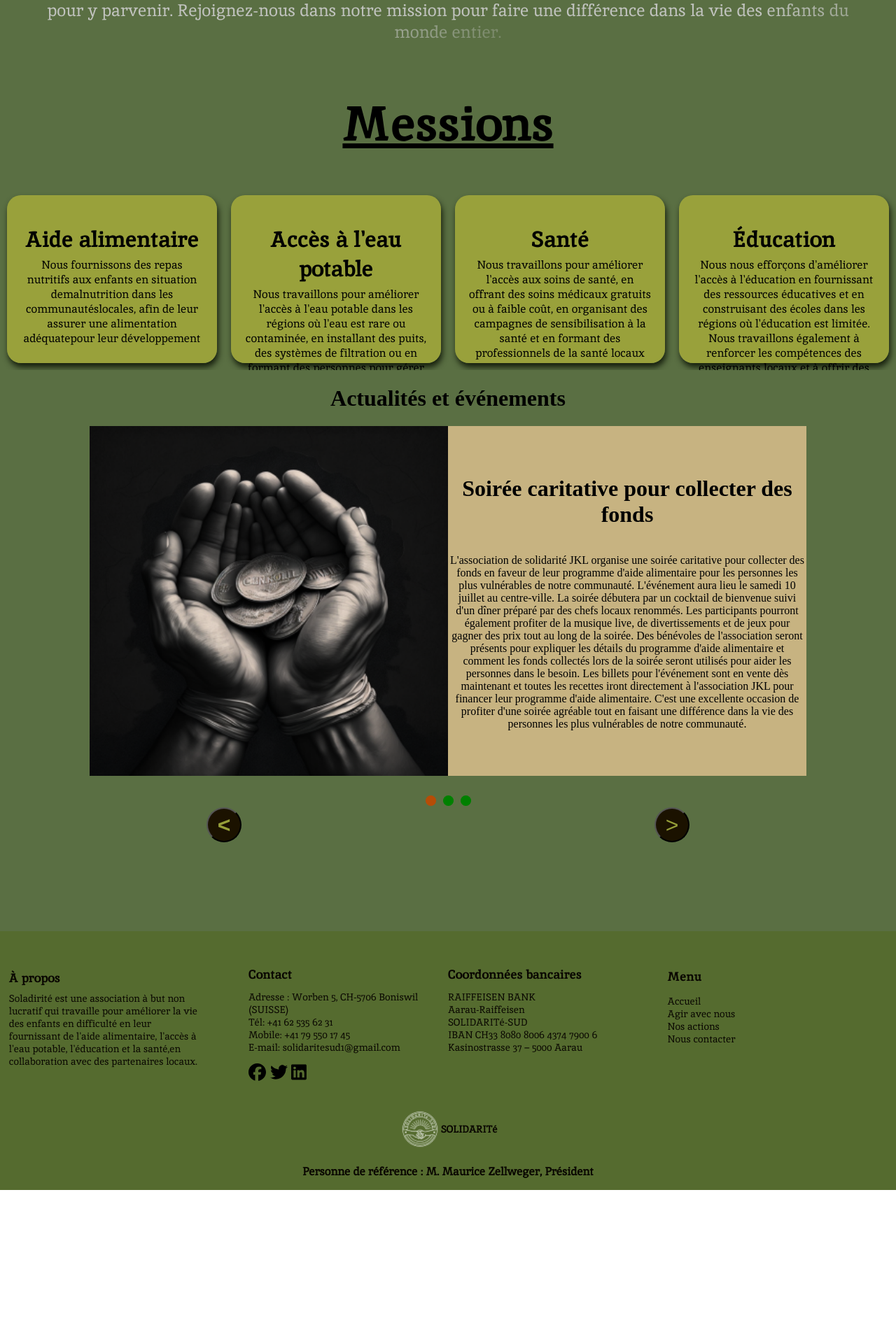
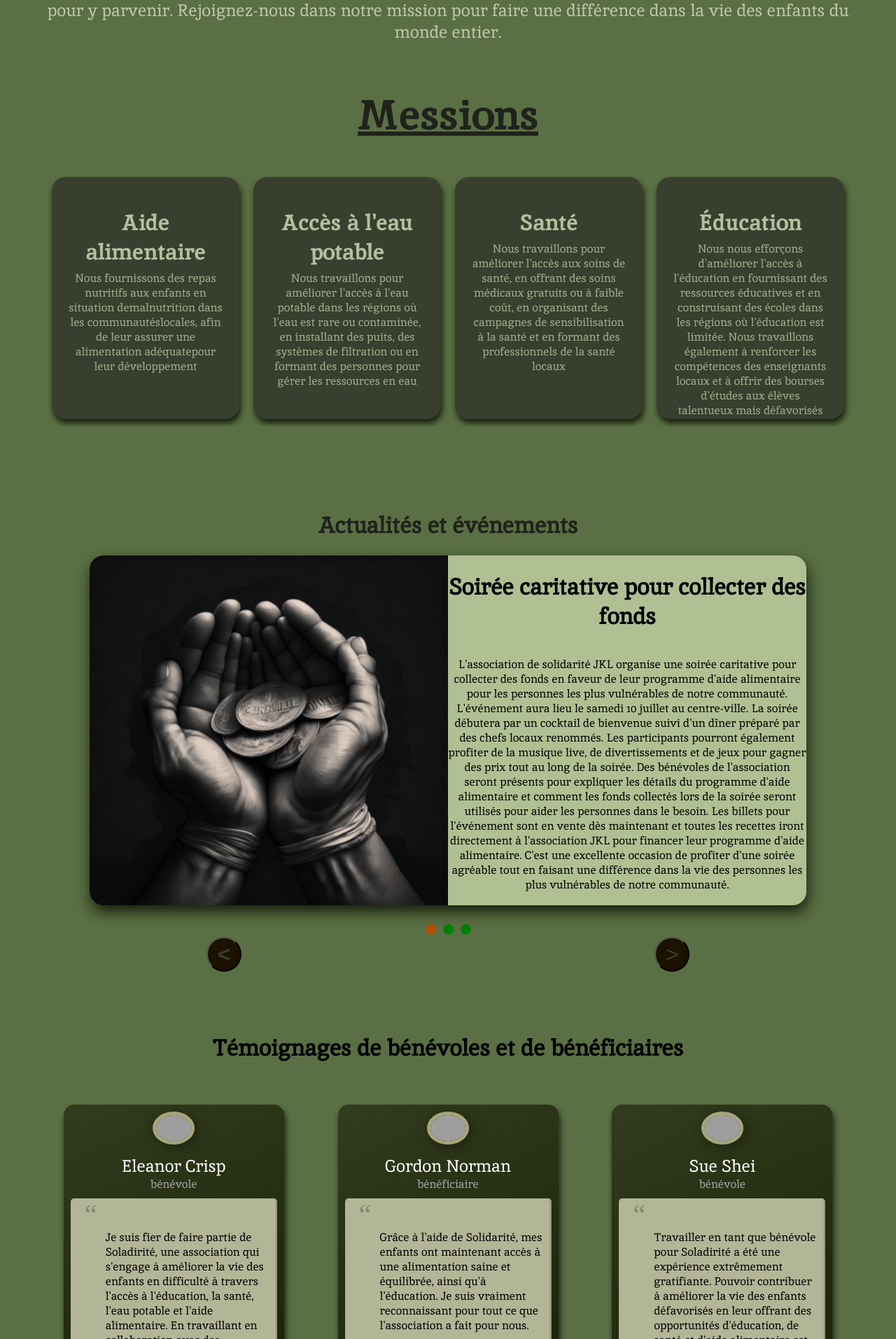
Before and after one commit to slimanej4c/sud, a Next.js app: page / in a window 1280 px wide. Shown: the part 886-2800 px from the top of the page at 70% size. Before the commit the page ends 2587 px from the top, so only its background shows below. Built offline with nearby package versions, Linux system fonts and the light colour scheme; grey boxes are pictures that could not be loaded.

Commit message:
add part65

```diff
--- a/components/Footer.js
+++ b/components/Footer.js
@@ -82,9 +82,9 @@ const link_array = [
                   <li>E-mail: solidaritesud1@gmail.com</li>
                 </ul>
                 <div className='footer-icons'>
-                <FontAwesomeIcon icon={faFacebook} style={{  color: "black" }} className="footer-icon"/>
-                <FontAwesomeIcon icon={faTwitter} style={{ color: "black" }} className="footer-icon"/>
-                <FontAwesomeIcon icon={faLinkedin} style={{  color: "black" }} className="footer-icon"/>
+                <FontAwesomeIcon icon={faFacebook}  className="footer-icon"/>
+                <FontAwesomeIcon icon={faTwitter}  className="footer-icon"/>
+                <FontAwesomeIcon icon={faLinkedin}  className="footer-icon"/>
               </div>
               </div>
         </div>
@@ -129,7 +129,7 @@ const link_array = [
                     </div>
             </div>
 
-        <h3>Personne de référence : M. Maurice Zellweger, Président</h3>
+        <h4>Personne de référence : M. Maurice Zellweger, Président</h4>
       </div>
 
   </footer>
--- a/package.json
+++ b/package.json
@@ -24,6 +24,7 @@
     "next": "13.3.0",
     "react": "18.2.0",
     "react-dom": "18.2.0",
+    "react-intersection-observer": "^9.4.3",
     "react-redux": "^8.0.5",
     "react-router": "^6.10.0",
     "react-router-redux": "^4.0.8",
--- a/pages/_app.tsx
+++ b/pages/_app.tsx
@@ -6,6 +6,7 @@ import '../styles/globals.css'
 import '../styles/home-part1.css'
 import '../styles/home-part2.css'
 import '../styles/home-part3.css'
+import '../styles/home-part4.css'
 import '../styles/footer.css'
 import { Provider } from 'react-redux';
 import  { store }  from '../Redux/store';
--- a/pages/index.tsx
+++ b/pages/index.tsx
@@ -177,46 +177,16 @@ function Home(props)  {
         },
       },
     };
-
     const messionVariants = {
-      hidden: {  opacity:0 },
-      visible: {
-
-        opacity:1 ,
-        transition: {
-
-          duration: 0,
-          type: "spring",
-          stiffness: 100,
-
-          mass: 0.5,
-          damping: 10,
-          staggerChildren: 0.1,
-          delayChildren: 0.5,
-        },
-      },
+      hidden: { opacity: 0 },
+      visible: { opacity: 1, transition: { staggerChildren: 1 , type: "spring", } },
     };
 
+    // Variants pour chaque élément de la liste de missions
     const mession_itemVariants = {
-      hidden: { x: "-200%", opacity: 0.5 },
-      visible: {
-        x: 0,
-        opacity: 1,
-        transition: {
-
-          duration: 3,
-
-          type: "spring",
-          stiffness: 100,
-          mass: 0.5,
-          damping: 10,
-          staggerChildren: 0.1,
-          delayChildren: 0.5,
-        },
-      },
+      hidden: { x: -3000 },
+      visible: { x: 0, transition: { duration: 1  , type: "spring",} },
     };
-
-
     return(
     <Layout
         title='httpOnly Auth | Home'
@@ -287,26 +257,28 @@ function Home(props)  {
                               <h1>Messions</h1>
                       </div>
 
-                      <motion.div className='messions-type'
-                      variants={messionVariants}
-                      initial="hidden"
-                      whileInView="visible"
-                      >
-                        {
-                          messions[0]['fr'].map((items=>{
-                            return(
-                              <motion.div className='mession' key={items.id}
-                               variants={mession_itemVariants}
-                              // style={{backgroundImage: `url(${items.image})` }}
-                      >
-                                <h1>{items.title}</h1>
-                                <p>{items.text}</p>
-                              </motion.div>
-                            )
-                          }))
-                        }
 
-                      </motion.div>
+                      <motion.div
+                              className='messions-type'
+                              variants={messionVariants}
+                              initial='hidden'
+                              animate='visible'
+                            >
+                              {messions[0]['fr'].map((item) => {
+                                return (
+                                  <motion.div
+                                    className='mession'
+                                    key={item.id}
+                                    variants={mession_itemVariants}
+                                    transition={{ delay: item.id * 2 }}
+
+                                  >
+                                    <h1>{item.title}</h1>
+                                    <p>{item.text}</p>
+                                  </motion.div>
+                                );
+                              })}
+                            </motion.div>
 
                     </div>
               </div>
@@ -397,10 +369,55 @@ function Home(props)  {
               </div>
 
               <div className='home-part4'>
-                <div>
-                  <h1>
+                <div className='home-part4-title'>
+                <h1>Témoignages de bénévoles et de bénéficiaires</h1>
+                </div>
 
-                  </h1>
+                <div className='home-figure'>
+                <figure className="snip1390">
+                          <img src="https://s3-us-west-2.amazonaws.com/s.cdpn.io/331810/profile-sample3.jpg" alt="profile-sample3" className="profile" />
+                          <figcaption>
+                            <h2>Eleanor Crisp</h2>
+                            <h4>bénévole</h4>
+                            <blockquote>Je suis fier de faire partie de Soladirité, une association qui s'engage à améliorer la vie des enfants en difficulté à travers l'accès à l'éducation, la santé, l'eau potable et l'aide alimentaire. En travaillant en collaboration avec des partenaires locaux, nous avons réussi à faire une réelle différence dans la vie des enfants les plus vulnérables de la société</blockquote>
+                          </figcaption>
+                        </figure>
+                <figure className="snip1390 hover"><img src="https://s3-us-west-2.amazonaws.com/s.cdpn.io/331810/profile-sample5.jpg" alt="profile-sample5" className="profile" />
+                        <figcaption>
+                          <h2>Gordon Norman</h2>
+                          <h4>bénéficiaire</h4>
+                          <blockquote>Grâce à l'aide de Solidarité, mes enfants ont maintenant accès à une alimentation saine et équilibrée, ainsi qu'à l'éducation. Je suis vraiment reconnaissant pour tout ce que l'association a fait pour nous. </blockquote>
+                        </figcaption>
+                </figure>
+                <figure className="snip1390"><img src="https://s3-us-west-2.amazonaws.com/s.cdpn.io/331810/profile-sample6.jpg" alt="profile-sample6" className="profile" />
+                        <figcaption>
+                          <h2>Sue Shei</h2>
+                          <h4>bénévole</h4>
+                          <blockquote>Travailler en tant que bénévole pour Soladirité a été une expérience extrêmement gratifiante. Pouvoir contribuer à améliorer la vie des enfants défavorisés en leur offrant des opportunités d'éducation, de santé et d'aide alimentaire est une source de fierté et de satisfaction pour moi</blockquote>
+                        </figcaption>
+                </figure>
+                <figure className="snip1390">
+                          <img src="https://s3-us-west-2.amazonaws.com/s.cdpn.io/331810/profile-sample3.jpg" alt="profile-sample3" className="profile" />
+                          <figcaption>
+                            <h2>Eleanor Crisp</h2>
+                            <h4>bénévole</h4>
+                            <blockquote>En tant que bénévole pour Soladirité, j'ai pu découvrir l'impact positif que peut avoir une association à but non lucratif. En travaillant avec passion et dévouement pour aider les enfants en difficulté, j'ai non seulement aidé à changer leur vie, mais j'ai également enrichi la mienne</blockquote>
+                          </figcaption>
+                        </figure>
+                <figure className="snip1390 hover"><img src="https://s3-us-west-2.amazonaws.com/s.cdpn.io/331810/profile-sample5.jpg" alt="profile-sample5" className="profile" />
+                        <figcaption>
+                          <h2>Gordon Norman</h2>
+                          <h4>bénéficiaire</h4>
+                          <blockquote>La collaboration de Solidarité avec les partenaires locaux est remarquable. Ils travaillent ensemble pour fournir de l'eau potable propre et des soins de santé aux enfants dans le besoin. Grâce à leur travail acharné, nous avons vu une amélioration significative de la qualité de vie de nos enfants.</blockquote>
+                        </figcaption>
+                </figure>
+                <figure className="snip1390"><img src="https://s3-us-west-2.amazonaws.com/s.cdpn.io/331810/profile-sample6.jpg" alt="profile-sample6" className="profile" />
+                        <figcaption>
+                          <h2>Sue Shei</h2>
+                          <h4>bénéficiaire</h4>
+                          <blockquote>Je ne sais pas ce que nous ferions sans Solidarité. Ils ont été là pour nous lorsque nous avons perdu notre maison à cause d'une inondation. Grâce à leur aide, nous avons eu accès à un logement temporaire et à de la nourriture pour survivre. Ils ont également aidé nos enfants à retourner à l'école. Nous sommes tellement reconnaissants pour leur soutien et leur aide.</blockquote>
+                        </figcaption>
+                </figure>
                 </div>
 
               </div>
--- a/styles/footer.css
+++ b/styles/footer.css
@@ -4,7 +4,7 @@
     display: flex;
     flex-direction: column;
     justify-content:center;
-
+    align-items: center;
     font-size: 14px;
     position: relative;
 
@@ -57,13 +57,16 @@
     display: flex;
     flex-direction: row;
     width: 50%;
-
+    justify-content:center;
+    align-items: center;
 
   }
   .footer-top-2{
     display: flex;
     flex-direction: row;
     width: 50%;
+    justify-content:center;
+    align-items: center;
 
 
   }
@@ -178,8 +181,7 @@
     flex-direction: column;
     height: 10%;
 
-    border: rgb(58, 108, 67);
-    border-top-width: 10px;
+
     justify-content: center;
     align-items: center;
   }
--- a/styles/globals.css
+++ b/styles/globals.css
@@ -6,18 +6,28 @@
  --navbar_mobile_ul:#5a6f43;
  --navbar_mobile_click:#cbe200;
  --mather-color:#5a6f43;
- --footer-color:darkolivegreen;
+
+ --title-color:#FF6B09;
+ --aprops-color:#cad2b8 ;
+
+
+ --mession-color:#383f2f ;
+ --mession-font-color:#a1b18b ;
+ --mession-font-title-color:#b2c09e ;
+ --mession-font-big-title-color:#20221c;
+
+ --event-font-big-title-color:#20221c;
+ --event-bg-text:#b0c093;
+
+ --footer-color:#1b2504;
  --footer-shadow-color:#090600;
- --footer-font-color:#090600;
- --title-color:#FF6B09;
- --aprops-color:#cdcdcd ;
- --mession-color:rgba(155, 164, 59, 0.969) ;
+ --footer-font-color:#939f81;
  --footer_font_size_title_700:16px ;
  --footer_font_size_text_700:12px ;
  --footer_font_size_textp_700:11px ;
- --footer_font_size_title_400:13px ;
- --footer_font_size_text_400:11px ;
- --footer_font_size_textp_400:10px ;
+ --footer_font_size_title_400:14px ;
+ --footer_font_size_text_400:12px ;
+ --footer_font_size_textp_400:11px ;
 }
 @font-face {
     font-family: inika_bold;
--- a/styles/home-part2.css
+++ b/styles/home-part2.css
@@ -3,16 +3,17 @@
     justify-content: center;
     align-items: center;
     width: 100%;
-
+    margin-bottom: 100px;
     position: relative;
     overflow: hidden;
+
 
 }
 .home-part2-1{
     display: flex;
     flex-direction: column;
-    justify-content: center;
-    align-items: center;
+    margin-left: 5%;
+    margin-right: 5%;
     width: 100%;
 
 
@@ -24,42 +25,43 @@
     height: 20%;
 }
 .messions-title h1{
-    font-size:70px;
+    font-size:60px;
     font-family:inika_bold;
     text-decoration: underline;
+    color:var( --mession-font-big-title-color);
 }
 .messions-type{
 
-    display: flex;
-    flex-direction: row;
-    justify-content: space-around;
+   display: flex;
 
-
-    width: 100%;
-
+  overflow: hidden; /* Ajouter cette ligne */
 
 }
 .mession{
+
     display: flex;
     flex-direction: column;
-    padding: 20px;
+    padding-left:10px;
+    padding-right:10px;
     margin: 10px;
     align-items: center;
     background-color: var(--mession-color);
     width: 30%;
-    height: 200px;
+    height: 300px;
     object-fit: contain;
     background-size: cover;
     background-position: center center;
     border-radius: 20px;
     box-shadow: 2px 6px 8px 0px rgb(22, 31, 13);
-
+    transform: translateX(-00%);
+    color: var(--mession-font-color);
+    padding: 2%;
 
 }
 .mession h1{
     text-align: center;
     font-family:inika_bold;
-
+    color: var( --mession-font-title-color);
 }
 .mession p{
    text-align: center;
@@ -78,20 +80,20 @@
     }
     .mession h1{
         text-align: center;
-        font-size: 25px;
+        font-size: 20px;
 
 
     }
     .mession p{
        text-align: center;
-       margin-top: -1rem;
-       font-size: 18;
+       margin-top: -0.5rem;
+       font-size: 12;
 
 
     }
     .mession{
 
-        height: 250px;
+        height: 300px;
 
 
 
@@ -119,8 +121,8 @@
         margin-right: 5%;
         padding: 0;
         width: 60%;
-        height: 200px;
-
+        height: 250px;
+        padding: 2%;
 
 
     }
@@ -149,7 +151,7 @@
     .mession{
 
         width: 90%;
-        height: 200px;
+        padding: 5%;
 
 
 
--- a/styles/home-part3.css
+++ b/styles/home-part3.css
@@ -5,6 +5,10 @@
 
   justify-content: center;
   align-items: center;
+  font-family:inika_reg;
+  margin-left: 2%;
+  margin-right: 2%;
+
 
 }
 .home-part3-1 {
@@ -15,17 +19,21 @@
     justify-content: center;
 
 }
-.home-part3-1 h1 {}
+.home-part3-1 h1 {
+    color: var(--event-font-big-title-color);
+}
 .home-part3-2 {
     position: relative;
     display: flex;
 
     width: 80%;
     height: 500px;
-    background-color: chocolate;
+
     justify-content: center;
    align-items: center;
    overflow: hidden;
+   border-radius: 20px;
+   box-shadow: 2px 10px 20px 0px rgb(22, 31, 13);
 }
 .home-part3-help1{
 
@@ -48,7 +56,7 @@
     position: absolute;
     width: 50%;
     height: 500px;
-    background-color: rgb(199, 179, 129);
+
     top: 0;
     left: 0;
 }
@@ -61,7 +69,7 @@
     position: absolute;
     width: 50%;
     height: 500px;
-    background-color: rgb(199, 179, 129);
+    background-color: var( --event-bg-text);
     top: 0;
     right: 0;
 }
@@ -215,7 +223,7 @@
   position: absolute;
   width: 100%;
   height: auto;
-  background-color: rgb(199, 179, 129);
+  background-color: var( --event-bg-text);
   top: 250px;
   right: 0;
   bottom: 0;
@@ -326,7 +334,7 @@
   position: absolute;
   width: 100%;
   height: auto;
-  background-color: rgb(199, 179, 129);
+  background-color: var(--event-bg-text);
   bottom: 0;
   right: 0;
 
--- a/styles/home-part4.css
+++ b/styles/home-part4.css
@@ -1,5 +1,121 @@
+@import url(https://fonts.googleapis.com/css?family=Roboto:300,400);
+@import url(https://maxcdn.bootstrapcdn.com/font-awesome/4.4.0/css/font-awesome.min.css);
+
 .home-part4{
 
+    display: flex;
     width: 100%;
-    overflow: hidden;
+   flex-direction: column;
+   margin-bottom: 40px;
+   font-family:inika_reg;
+   justify-content: center;
+   align-items: center;
+   margin-left: 2%;
+   margin-right: 2%;
+   margin-top: -3%;
 }
+.home-part4-title h1{
+
+  text-align: center;
+}
+.home-figure{
+    width: 100%;
+    display: flex;
+    flex-direction: row;
+
+    flex-wrap: wrap;
+    justify-content: center;
+}
+figure.snip1390 {
+  font-family:inika_reg;
+  position: relative;
+  overflow: hidden;
+  margin: 3%;
+  min-width: 230px;
+  max-width: 315px;
+  width: 100%;
+  color: #000000;
+  text-align: center;
+  font-size: 16px;
+  background-color: #1b2504;
+  padding: 10px;
+  background-image: linear-gradient(-25deg, rgba(0, 0, 0, 0.2) 0%, rgba(255, 255, 255, 0.1) 100%);
+  -webkit-box-sizing: border-box;
+  box-sizing: border-box;
+  border-radius: 15px;
+  box-shadow: 2px 6px 8px 0px rgb(22, 31, 13);
+}
+figure.snip1390 *,
+figure.snip1390 *:before,
+figure.snip1390 *:after {
+  -webkit-box-sizing: border-box;
+  box-sizing: border-box;
+  -webkit-transition: all 0.35s ease;
+  transition: all 0.35s ease;
+}
+figure.snip1390 figcaption {
+  width: 100%;
+}
+figure.snip1390 h2,
+figure.snip1390 h4,
+figure.snip1390 blockquote {
+  margin: 0;
+}
+figure.snip1390 h2,
+figure.snip1390 h4 {
+  font-weight: 300;
+}
+figure.snip1390 h2 {
+  color: #ffffff;
+}
+figure.snip1390 h4 {
+  color: #a6a6a6;
+}
+figure.snip1390 blockquote {
+  font-size: 1em;
+  padding: 45px 10px 40px 50px;
+  margin-top: 10px;
+  background-color: #b3b597;
+  border-radius: 5px;
+  box-shadow: inset -1.4px -1.4px 2px rgba(0, 0, 0, 0.3);
+  text-align: left;
+  position: relative;
+
+}
+figure.snip1390 blockquote:before {
+  font-family: 'FontAwesome';
+  content: "\201C";
+  position: absolute;
+  font-size: 40px;
+  opacity: 0.25;
+  font-style: normal;
+  top: 0px;
+  left: 20px;
+}
+figure.snip1390 .profile {
+  width:60px;
+  border-radius: 50%;
+  display: inline-block;
+  box-shadow: 3px 3px 20px rgba(0, 0, 0, 0.4);
+  margin-bottom: 10px;
+  border: solid 5px #A6A57A;
+}
+
+@media screen and (max-width:750px) {
+  figure.snip1390 blockquote:before {
+
+    font-size: 40px;
+
+  }
+  figure.snip1390 blockquote {
+    font-size: 0.8em;
+
+
+  }
+
+}
+
+
+@media screen and (max-width:450px) {
+
+}
```
Also changed, not shown: pages/actions.js (added, +16 -0 lines), pages/agir.js (added, +17 -0 lines), 1 other file (tests, documents, lock files or other folders).
